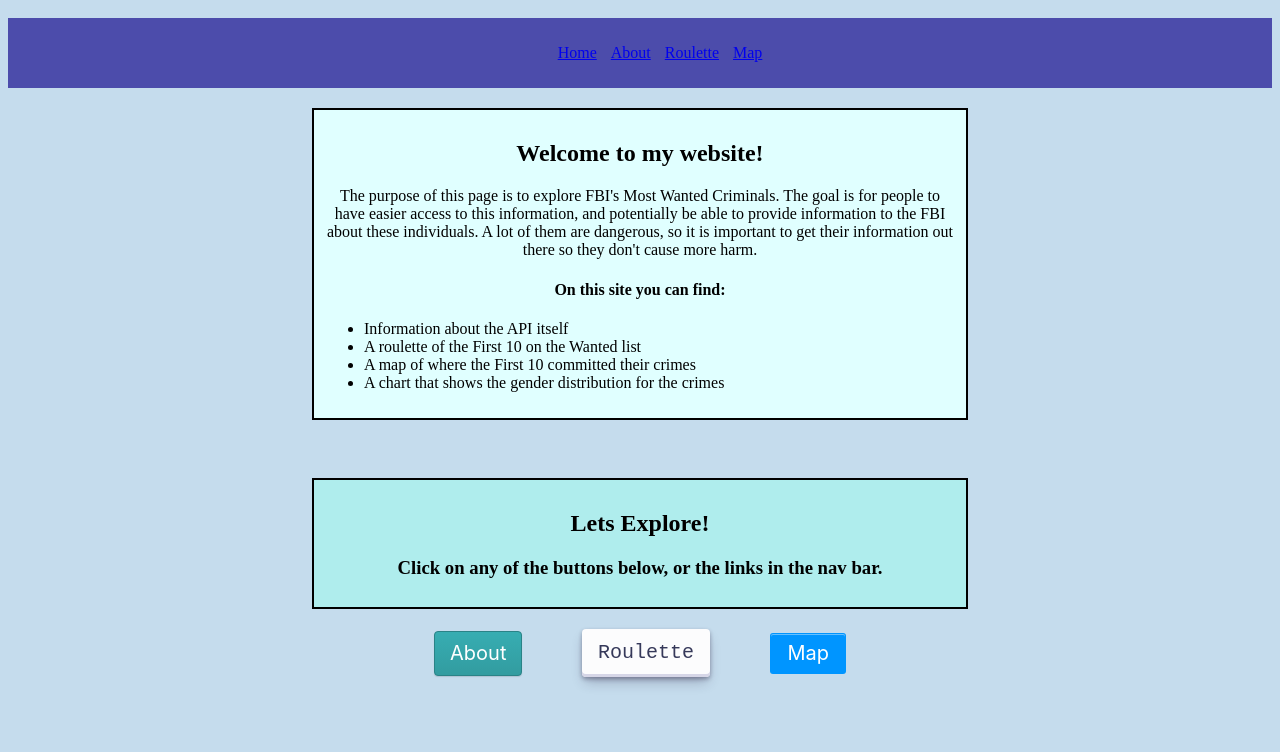
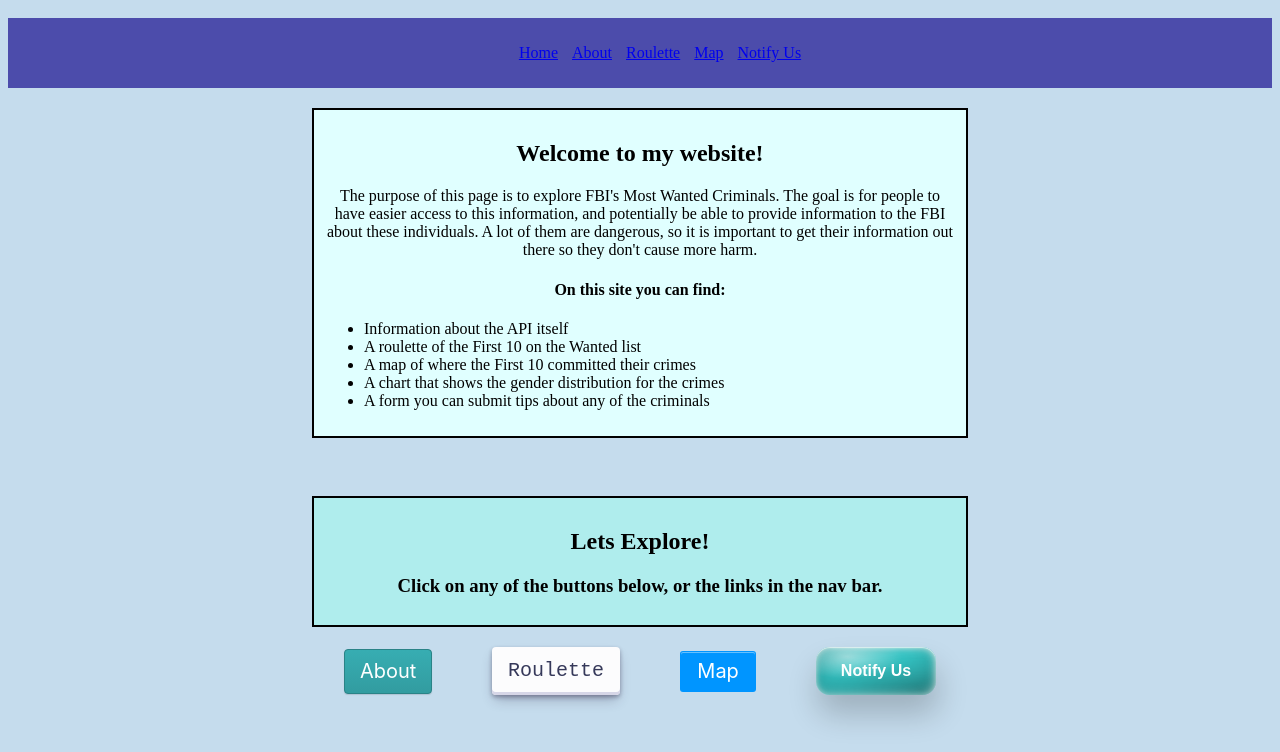
Before and after one commit to juliacalvert/finalproject, a plain HTML site: page front/home.html in a window 1280 px wide. Shown: the part 48-800 px from the top of the page. Drawn offline with Linux system fonts and the light colour scheme; no server answers.

Commit message:
adding the app in front end

```diff
--- a/front/external.css
+++ b/front/external.css
@@ -242,3 +242,22 @@ body {
     margin: 20px auto;
     text-align: left;
 }
+
+.notify-button {
+  color: #fff;
+  padding: 15px 25px;
+  background-color: #38D2D2;
+  background-image: radial-gradient(93% 87% at 87% 89%, rgba(0, 0, 0, 0.23) 0%, transparent 86.18%), radial-gradient(66% 66% at 26% 20%, rgba(255, 255, 255, 0.55) 0%, rgba(255, 255, 255, 0) 69.79%, rgba(255, 255, 255, 0) 100%);
+  box-shadow: inset -3px -3px 9px rgba(255, 255, 255, 0.25), inset 0px 3px 9px rgba(255, 255, 255, 0.3), inset 0px 1px 1px rgba(255, 255, 255, 0.6), inset 0px -8px 36px rgba(0, 0, 0, 0.3), inset 0px 1px 5px rgba(255, 255, 255, 0.6), 2px 19px 31px rgba(0, 0, 0, 0.2);
+  border-radius: 14px;
+  font-weight: bold;
+  font-size: 16px;
+
+  border: 0;
+
+  user-select: none;
+  -webkit-user-select: none;
+  touch-action: manipulation;
+
+  cursor: pointer;
+}
--- a/front/home.html
+++ b/front/home.html
@@ -13,6 +13,7 @@
                 <li><a href="about.html">About</a></li>
                 <li><a href="project.html">Roulette</a></li>
                 <li><a href="map.html">Map</a></li>
+                <li><a href="notify.html">Notify Us</a></li>
             </ul>
         </nav>
 
@@ -29,6 +30,7 @@
                 <li>A roulette of the First 10 on the Wanted list</li>
                 <li>A map of where the First 10 committed their crimes</li>
                 <li>A chart that shows the gender distribution for the crimes</li>
+                <li>A form you can submit tips about any of the criminals</li>
             </ul>
         </div><br>
         <div id="word">
@@ -46,6 +48,9 @@
             <a href="map.html">
                 <button class="map-button" role="button">Map</button>
             </a>
+            <a href="notify.html">
+                <button class="notify-button" role="button">Notify Us</button>
+            </a>
         </div>
     </body>
 </html>
```
Also changed, not shown: front/about.html (+1 -0 lines), front/map.html (+1 -0 lines), front/notify.html (+15 -0 lines), front/project.html (+2 -0 lines).
